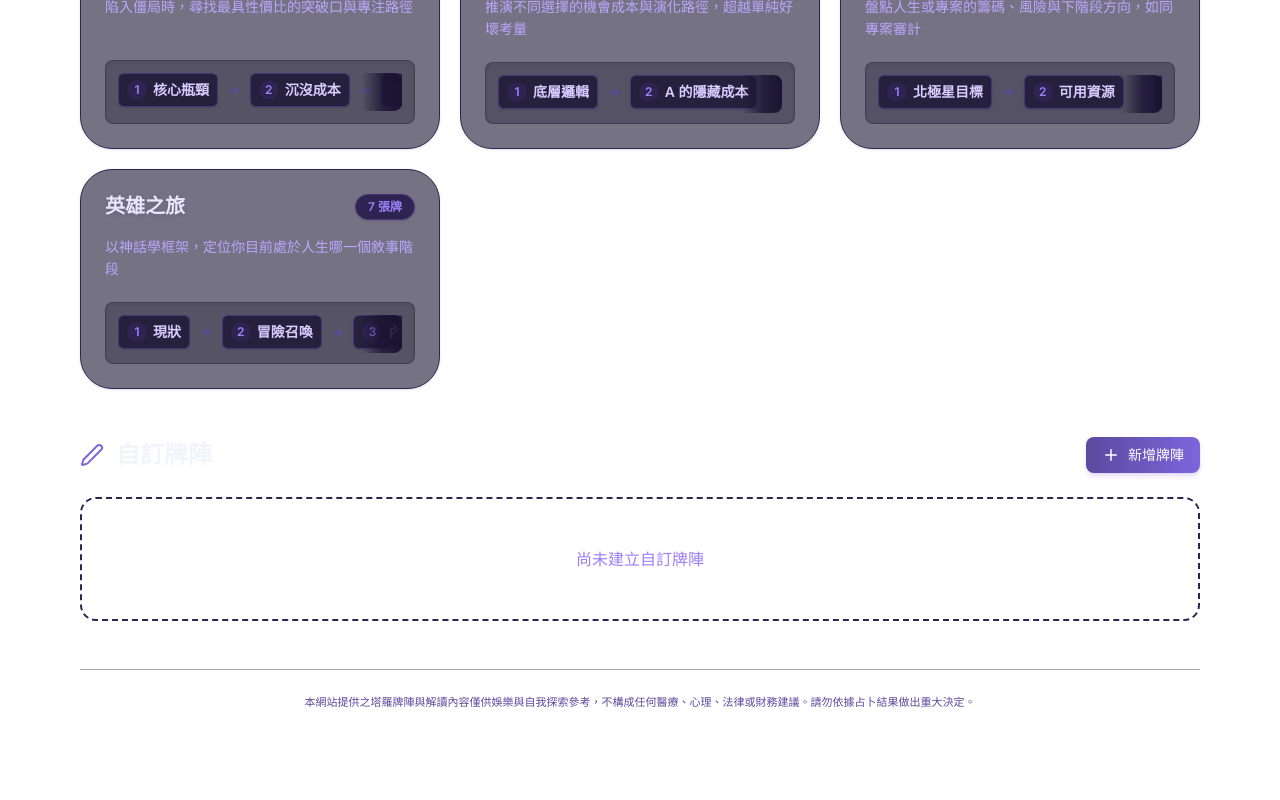
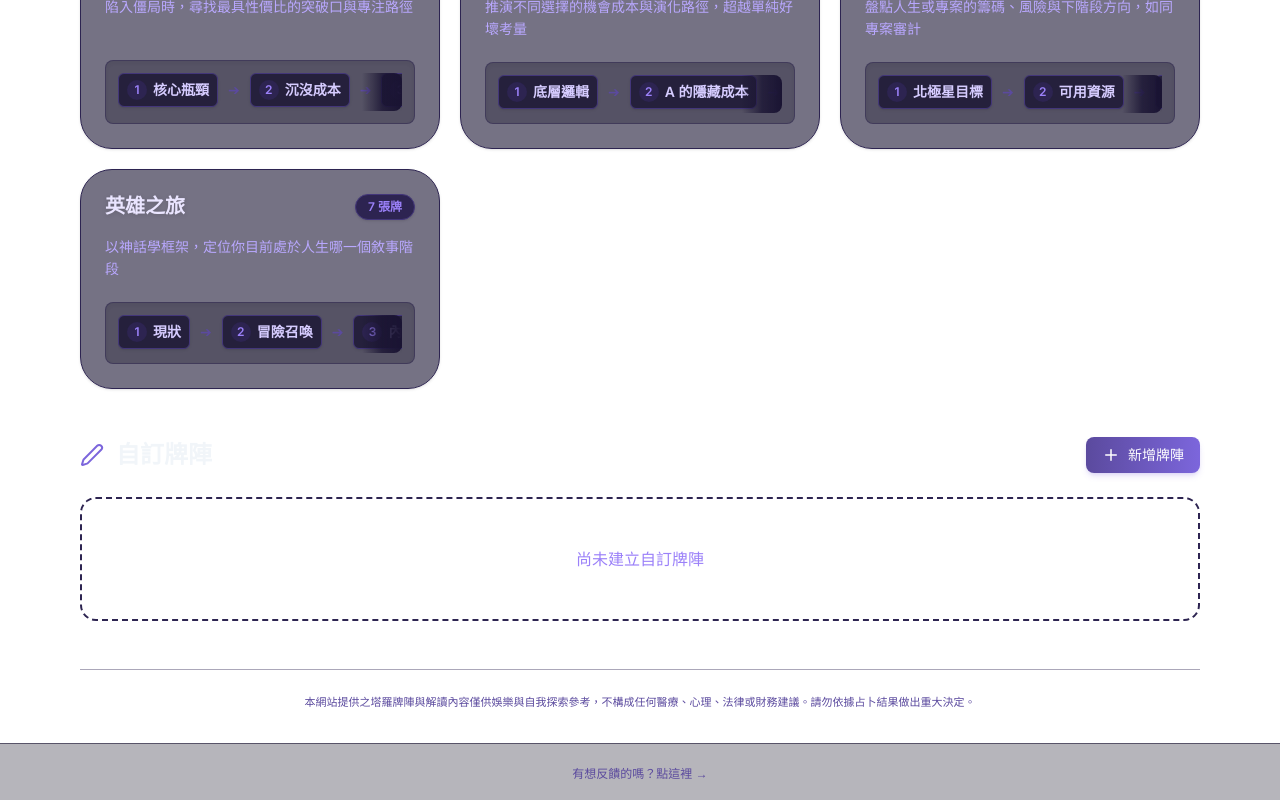
Before and after one commit to dodododora/Tarot-Draw, a React (Vite) app: page / in a window 1280 px wide. Shown: the part 1151-1951 px from the top of the page. Before the commit the page ends 1894 px from the top, so only its background shows below. Built offline with nearby package versions, Linux system fonts and the light colour scheme.

Commit message:
feat: initialize App component with core tarot, lenormand, and thoth reading functionality

```diff
--- a/src/App.tsx
+++ b/src/App.tsx
@@ -1327,7 +1327,20 @@ export default function App() {
           </motion.div>
         )}
       </AnimatePresence>
+
+      {/* Global Footer */}
+      <footer className="text-center py-4 border-t border-stone-100/60 dark:border-mystic-900/60 bg-white/30 dark:bg-mystic-950/30 backdrop-blur-sm">
+        <a
+          href="https://forms.gle/你的GoogleForms連結"
+          target="_blank"
+          rel="noopener noreferrer"
+          className="text-xs text-slate-400 dark:text-mystic-600 hover:text-amber-600 dark:hover:text-mystic-400 transition-colors"
+        >
+          有想反饋的嗎？點這裡 →
+        </a>
+      </footer>
     </div>
+
   );
 }
 
```
